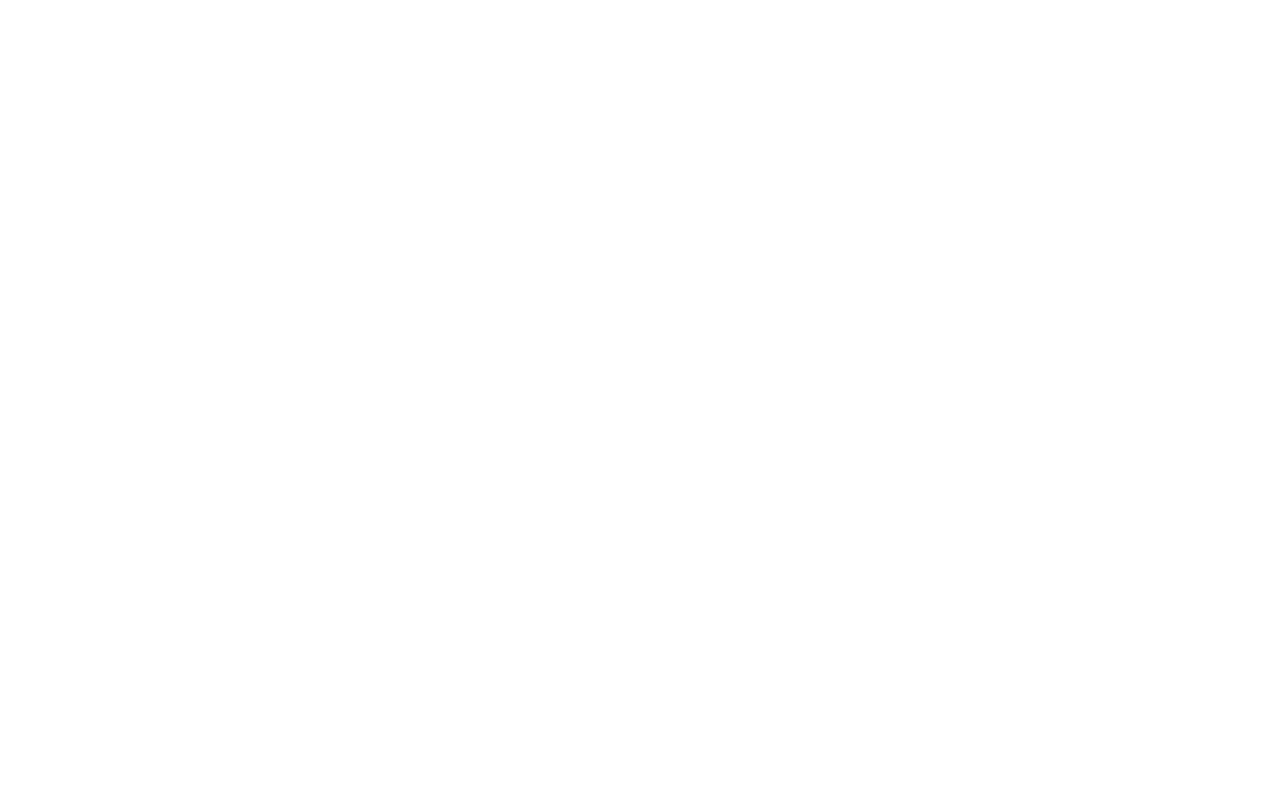
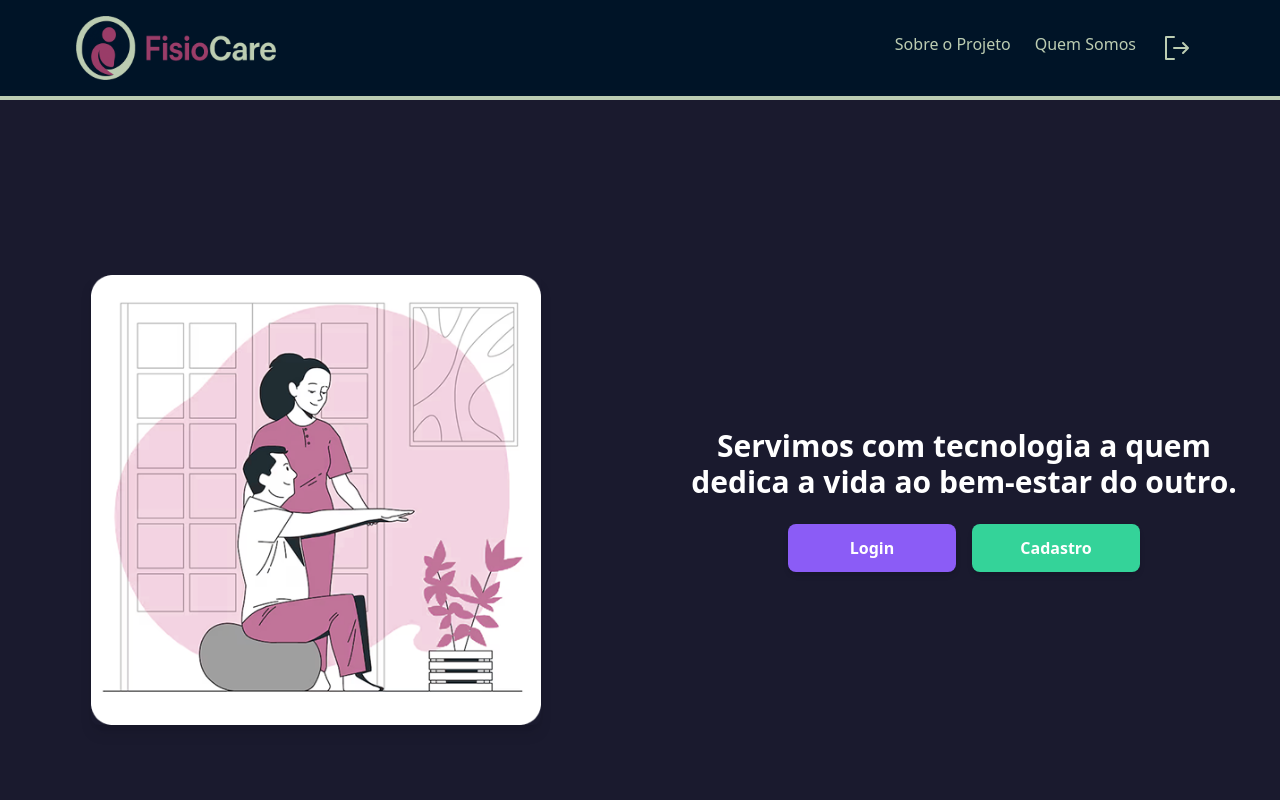
Before and after one commit to Projetos-Grupo-01/FisioCare_frontend, a React (Vite) app: page /home in a window 1280 px wide. Shown: the top 800 px of the page. Built offline with nearby package versions, Linux system fonts and the light colour scheme.

Commit message:
:wrench: Ajustes no App.tsx e Home

```diff
--- a/src/App.tsx
+++ b/src/App.tsx
@@ -1,8 +1,14 @@
+import Footer from "./components/footer/Footer"
+import Navbar from "./components/navbar/Navbar"
+import Home from "./pages/home/Home"
 
 
 function App() {
   return (
     <>
+    <Navbar/>
+    <Home/>
+    <Footer/>
 
     </>
   )
--- a/src/pages/home/Home.tsx
+++ b/src/pages/home/Home.tsx
@@ -18,10 +18,10 @@ function Home() {
                             Servimos com tecnologia a quem dedica a vida ao bem-estar do outro.
                         </h1>
                         <div className="flex justify-center space-x-4">
-                            <button className="w-42 py-3 bg-[#8B5CF6] text-white font-semibold rounded-lg shadow-md hover:bg-[#7C3AED] transition duration-300">
+                            <button className="w-42 py-3 bg-[#8B5CF6] text-white font-semibold rounded-lg shadow-md hover:bg-[#7C3AED] transition duration-300 cursor-pointer">
                                 Login
                             </button>
-                            <button className="w-42 py-3 bg-[#34D399] text-white font-semibold rounded-lg shadow-md hover:bg-[#10B981] transition duration-300">
+                            <button className="w-42 py-3 bg-[#34D399] text-white font-semibold rounded-lg shadow-md hover:bg-[#10B981] transition duration-300 cursor-pointer">
                                 Cadastro
                             </button>
                         </div>
```
